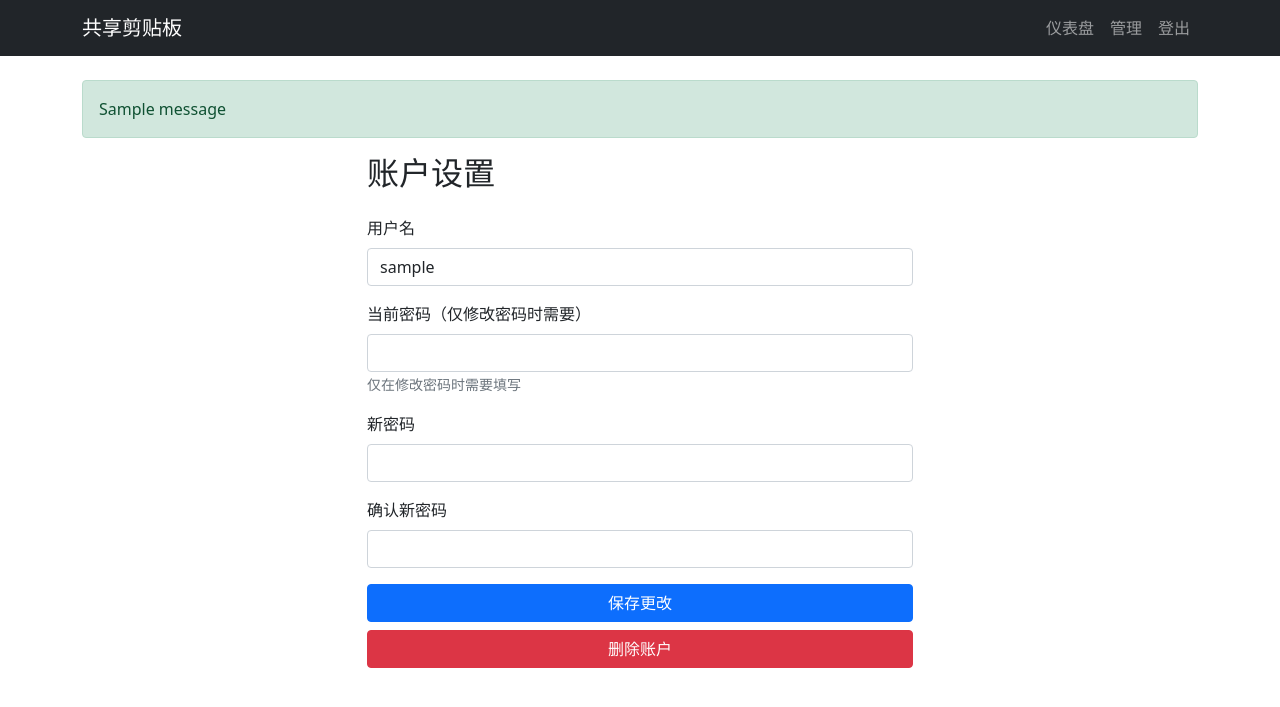
After one commit to gi-b716/GPaste, a Flask app: page /profile in a window 1280 px wide. The commit adds this page. Shown: the top 707 px of the page. Run offline with Flask 3, Linux system fonts and the light colour scheme; a user stored in the database is signed in; tables that the repository leaves empty hold one stand-in row (values such as "Sample post"); one stand-in notice (Sample message) is shown; some libraries are stand-ins or nearby versions.

Commit message:
edit user

```diff
--- a/src/app.py
+++ b/src/app.py
@@ -30,6 +30,7 @@ db = SQLAlchemy(app)
 bcrypt = Bcrypt(app)
 login_manager = LoginManager(app)
 login_manager.login_view = 'login'
+login_manager.login_message_category = 'info'
 login_manager.login_message = "请先登录以访问该页面。"
 
 # 数据库模型
@@ -60,6 +61,12 @@ class RegistrationForm(FlaskForm):
 class ClipboardForm(FlaskForm):
     content = TextAreaField('内容', validators=[DataRequired()])
 
+class ProfileForm(FlaskForm):
+    username = StringField('用户名', validators=[DataRequired(), Length(max=50)])
+    current_password = PasswordField('当前密码（仅修改密码时需要）')
+    new_password = PasswordField('新密码')
+    confirm_password = PasswordField('确认新密码')
+
 # 登录管理
 @login_manager.user_loader
 def load_user(user_id):
@@ -86,7 +93,7 @@ def login():
         if user and bcrypt.check_password_hash(user.password, form.password.data):
             login_user(user)
             return redirect(url_for('dashboard'))
-        flash('无效的用户名或密码')
+        flash('无效的用户名或密码', 'danger')
     return render_template('login.html', form=form)
 
 @app.route('/register', methods=['GET', 'POST'])
@@ -98,7 +105,7 @@ def register():
         user = User(username=form.username.data, password=hashed_pw)
         db.session.add(user)
         db.session.commit()
-        flash('注册成功，请登录')
+        flash('注册成功，请登录', 'success')
         return redirect(url_for('login'))
     return render_template('register.html', form=form)
 
@@ -169,7 +176,86 @@ def set_admin(user_id):
     user = User.query.get_or_404(user_id)
     user.is_admin = True
     db.session.commit()
+    flash(f'已成功将 {user.username} 设为管理员', 'success')
     return redirect(url_for('admin'))
+
+@app.route('/profile', methods=['GET', 'POST'])
+@login_required
+def profile():
+    form = ProfileForm(obj=current_user)
+
+    if form.validate_on_submit():
+        # 修改用户名
+        if form.username.data != current_user.username:
+            if User.query.filter_by(username=form.username.data).first():
+                flash('用户名已存在', 'danger')
+                return redirect(url_for('profile'))
+            current_user.username = form.username.data
+
+        # 修改密码
+        if form.new_password.data:
+            if not bcrypt.check_password_hash(current_user.password, form.current_password.data):
+                flash('当前密码错误', 'danger')
+                return redirect(url_for('profile'))
+            if form.new_password.data != form.confirm_password.data:
+                flash('新密码不一致', 'danger')
+                return redirect(url_for('profile'))
+            current_user.password = bcrypt.generate_password_hash(form.new_password.data).decode('utf-8')
+
+        db.session.commit()
+        flash('资料更新成功', 'success')
+        return redirect(url_for('dashboard'))
+
+    return render_template('profile.html', form=form)
+
+@app.route('/delete_user/<int:user_id>', methods=['POST'])
+@login_required
+def delete_user(user_id):
+    target_user = User.query.get_or_404(user_id)
+    # 权限验证
+    if not (current_user.is_admin or current_user.id == user_id):
+        abort(403)
+    # 删除关联剪贴板
+    Clipboard.query.filter_by(user_id=user_id).delete()
+    # 删除用户
+    db.session.delete(target_user)
+    db.session.commit()
+    if current_user.id == user_id:
+        logout_user()
+        flash('账户已删除', 'success')
+        return redirect(url_for('login'))
+    else:
+        flash('用户已删除', 'success')
+        return redirect(url_for('admin'))
+
+@app.route('/admin/edit_user/<int:user_id>', methods=['GET', 'POST'])
+@login_required
+def edit_user(user_id):
+    if not current_user.is_admin:
+        abort(403)
+
+    target_user = User.query.get_or_404(user_id)
+    form = ProfileForm(obj=target_user)
+
+    if form.validate_on_submit():
+        # 管理员无需验证原密码
+        if form.username.data != target_user.username:
+            if User.query.filter_by(username=form.username.data).first():
+                flash('用户名已存在', 'danger')
+                return redirect(url_for('edit_user', user_id=user_id))
+            target_user.username = form.username.data
+
+        if form.new_password.data:
+            if form.new_password.data != form.confirm_password.data:
+                flash('新密码不一致', 'danger')
+                return redirect(url_for('edit_user', user_id=user_id))
+            target_user.password = bcrypt.generate_password_hash(form.new_password.data).decode('utf-8')
+
+        db.session.commit()
+        flash('用户信息已更新', 'success')
+        return redirect(url_for('admin'))
+
+    return render_template('edit_user.html', form=form, target_user=target_user)
 
 @app.errorhandler(429)
 def ratelimit_error(e):
--- a/src/templates/base.html
+++ b/src/templates/base.html
@@ -9,6 +9,9 @@
     <style>
         .clipboard-card { margin: 20px 0; border-radius: 10px; }
         .markdown-body { padding: 20px; background: #f8f9fa; }
+        .fade.show {
+            opacity: 1;
+        }
     </style>
 </head>
 <body>
@@ -30,10 +33,10 @@
         </div>
     </nav>
     <div class="container mt-4">
-        {% with messages = get_flashed_messages() %}
+        {% with messages = get_flashed_messages(with_categories=true) %}
             {% if messages %}
-                {% for message in messages %}
-                    <div class="alert alert-info">{{ message }}</div>
+                {% for category, message in messages %}
+                    <div class="alert alert-{{ category }} alert-dismissible fade show" role="alert">{{ message }}</div>
                 {% endfor %}
             {% endif %}
         {% endwith %}
--- /dev/null
+++ b/src/templates/profile.html
@@ -0,0 +1,63 @@
+<!-- templates/profile.html -->
+{% extends "base.html" %}
+{% block content %}
+<div class="row justify-content-center">
+    <div class="col-md-6">
+        <h2 class="mb-4">账户设置</h2>
+        <form method="POST">
+            {{ form.hidden_tag() }}
+
+            <div class="mb-3">
+                {{ form.username.label(class="form-label") }}
+                {{ form.username(class="form-control") }}
+            </div>
+
+            <div class="mb-3">
+                {{ form.current_password.label(class="form-label") }}
+                {{ form.current_password(class="form-control") }}
+                <small class="form-text text-muted">仅在修改密码时需要填写</small>
+            </div>
+
+            <div class="mb-3">
+                {{ form.new_password.label(class="form-label") }}
+                {{ form.new_password(class="form-control") }}
+            </div>
+
+            <div class="mb-3">
+                {{ form.confirm_password.label(class="form-label") }}
+                {{ form.confirm_password(class="form-control") }}
+            </div>
+
+            <div class="d-grid gap-2">
+                <button type="submit" class="btn btn-primary">保存更改</button>
+                <button type="button" class="btn btn-danger"
+                    data-bs-toggle="modal" data-bs-target="#deleteModal">
+                    删除账户
+                </button>
+            </div>
+        </form>
+    </div>
+</div>
+
+<!-- 删除确认模态框 -->
+<div class="modal fade" id="deleteModal" tabindex="-1">
+    <div class="modal-dialog">
+        <div class="modal-content">
+            <div class="modal-header">
+                <h5 class="modal-title">确认删除账户</h5>
+                <button type="button" class="btn-close" data-bs-dismiss="modal"></button>
+            </div>
+            <div class="modal-body">
+                <p>此操作将永久删除您的账户和所有剪贴板数据！</p>
+                <form id="deleteForm" action="{{ url_for('delete_user', user_id=current_user.id) }}" method="POST">
+                    <input type="hidden" name="csrf_token" value="{{ csrf_token() }}">
+                </form>
+            </div>
+            <div class="modal-footer">
+                <button type="button" class="btn btn-secondary" data-bs-dismiss="modal">取消</button>
+                <button type="submit" form="deleteForm" class="btn btn-danger">确认删除</button>
+            </div>
+        </div>
+    </div>
+</div>
+{% endblock %}
```
Also changed, not shown: src/templates/admin.html (+10 -0 lines), src/templates/edit_user.html (added, +33 -0 lines).
